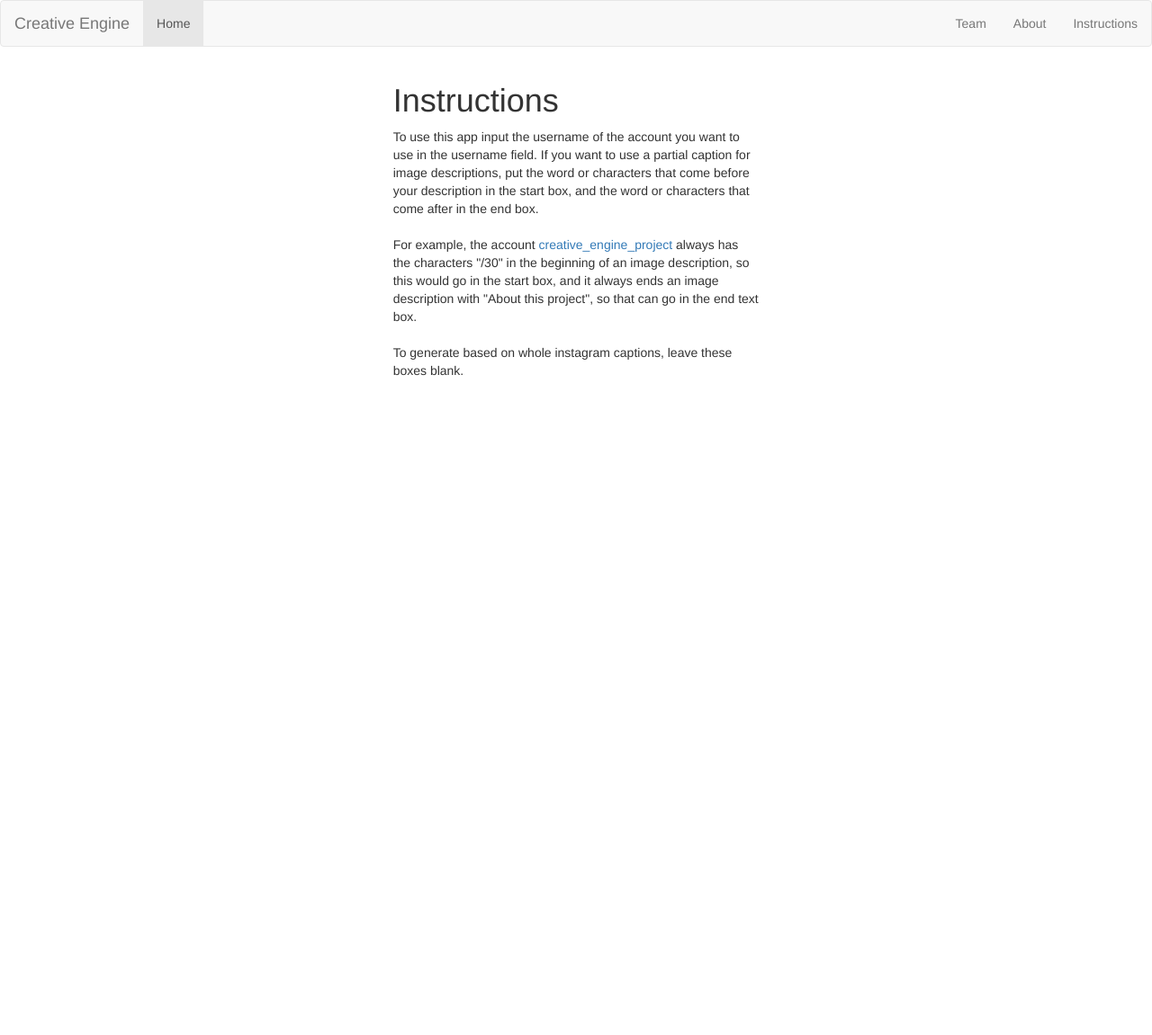
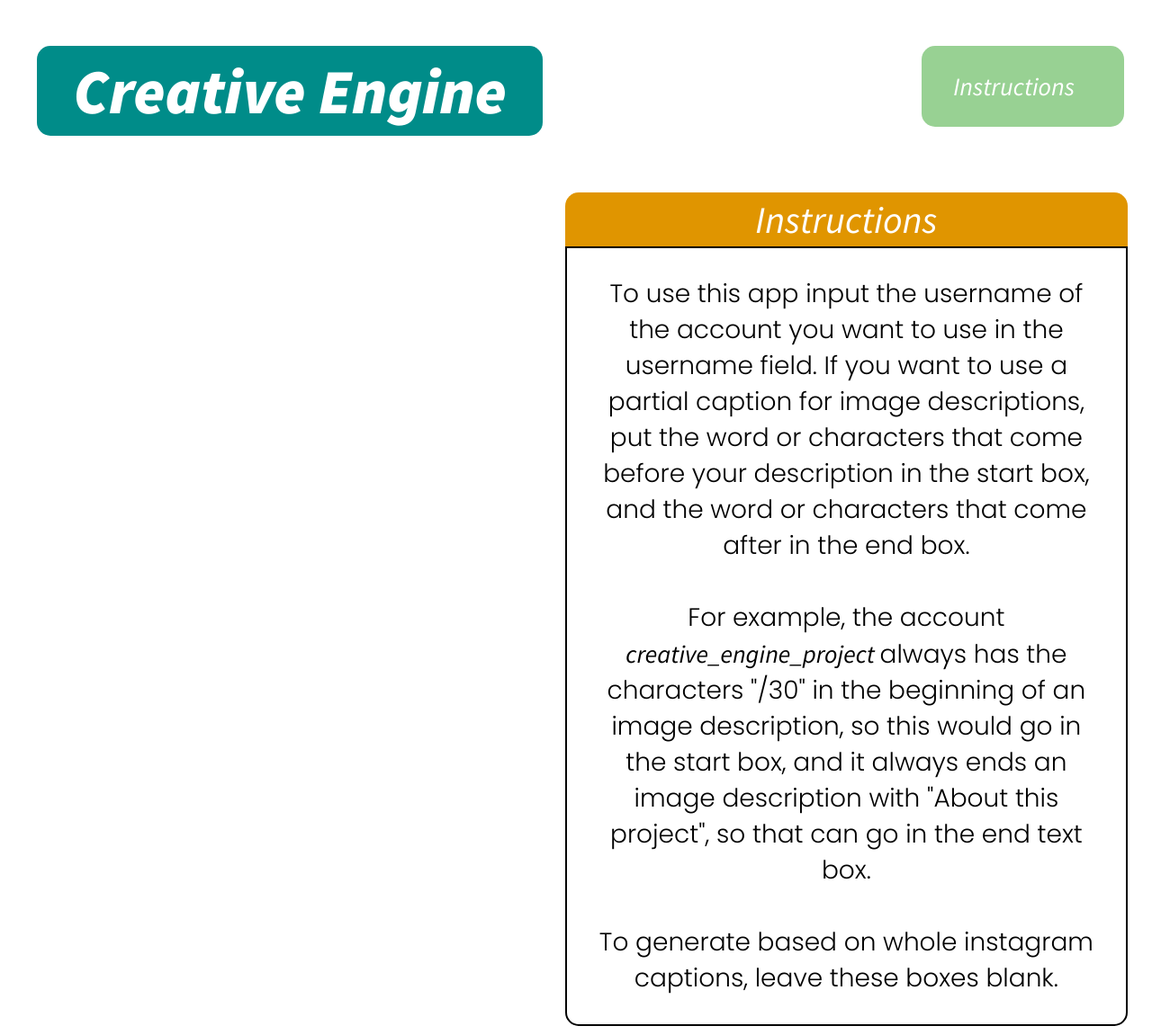
Before and after one commit to darthbeep/creative-engine, a Flask app: page /instructions in a window 1280 px wide. Shown: the whole page at 90% size. Before the commit the page ends 418 px from the top, so only its background shows below. Run offline with Flask 2, Linux system fonts and the light colour scheme; some libraries are stand-ins or nearby versions.

Commit message:
Made it pretty

```diff
--- a/app.py
+++ b/app.py
@@ -15,16 +15,16 @@ def submit():
         start = request.form['start']
         end = request.form['end']
     else:
-        return render_template('index.html', caption = "Invalid input")
+        return render_template('index.html', caption = "Invalid input", label = "Error")
     scraper = Scraper(username, start, end)
     text = scraper.text
     try:
         markov = Markov(text)
     except:
-        return render_template('index.html', caption = "Invalid input")
+        return render_template('index.html', caption= "Invalid input", label = "Error")
     text = markov.generate()
     if text == None:
         text = "Needs more input"
-    return render_template('index.html', caption = text)
+    return render_template('index.html', label = "Generated Caption:", caption = text)
 if __name__ == '__main__':
   app.run(host='127.0.0.1', port=8000, debug=True)
--- /dev/null
+++ b/static/styles/main.css
@@ -0,0 +1,144 @@
+/* main.css */
+body {
+ background-color: #FFFFFF;
+ color: #FFFFFF;
+}
+h1 {
+ color: #FFFF33;
+ text-align: center;
+ font: italic 200% fantasy;
+}
+p {
+ text-align: right;
+}
+
+label {
+  background-color: #E09500;
+  color: #FFFFFF;
+  font-size: 20px;
+  font-family: 'Poppins', sans-serif;
+  padding-top: 20px;
+  padding-bottom: 20px;
+  padding-left: 10px;
+  padding-right: 10px;
+  margin-top: 50px;
+  border-top-left-radius:15px;
+  border-top-right-radius:15px;
+  width: 100%;
+}
+
+button {
+  background-color: #D72638;
+  font-size: 300%;
+  font-family: 'Source Sans Pro', sans-serif;
+  color: #FFFFFF;
+  border-radius: 20px;
+  margin-top: 30px;
+  padding-left: 25px;
+  padding-right: 25px;
+  padding-top: 15px;
+  padding-bottom: 15px;
+}
+
+input[type=text] {
+  padding: 30px;
+  padding-right: 30px;
+  font-size: 30px;
+}
+
+nav.navbar{
+  background-color: #FFFFFF;
+  padding:40px;
+  height: 100px;
+  width: 100%;
+}
+
+.navbar-brand{
+  background-color: #008C89;
+  color: #FFFFFF;
+  font-size: 500%;
+  font-family: 'Source Sans Pro', sans-serif;
+  font-weight: bold;
+
+  padding: 40px;
+  margin: 10px;
+  height: 100%;
+  border-radius: 15px;
+}
+.navbar-brand:hover{
+  background-color: #008C89 !important;
+  color: #FFFFFF;
+  font-size: 500%;
+  font-family: 'Source Sans Pro', sans-serif;
+  font-weight: bold;
+  padding: 40px;
+  margin: 10px;
+  height: 100%;
+  border-radius: 15px;
+}
+
+
+li{
+  color: #FFFFFF;
+  background-color: #98D193;
+  padding: 20px;
+  margin: 10px;
+  height: 100%;
+  border-radius: 15px;
+  font-size: 200%;
+  width: 100%;
+}
+li:hover{
+  color: #FFFFFF;
+  background-color: #98D193;
+  padding: 20px;
+  margin: 10px;
+  height: 100%;
+  border-radius: 15px;
+  font-size: 200%;
+  width: 100%;
+}
+a{
+  color: inherit;
+  font-family: 'Source Sans Pro', sans-serif;
+
+}
+a:hover{
+  background-color:inherit !important;
+  color:inherit !important;
+}
+
+p.title{
+  background-color: #E09500;
+  color: #FFFFFF;
+  margin-top: 10%;
+  margin-bottom: 0%;
+  padding: 0%;
+  text-align: center;
+  font-family: 'Source Sans Pro', sans-serif;
+  font-style: normal;
+  font-size: 300%;
+  width: 100%;
+  align: center;
+  border-top-left-radius:15px;
+  border-top-right-radius:15px;
+  border-bottom-left-radius:0px;
+  border-bottom-right-radius:0px;
+  border: 0px;
+
+}
+p{
+  color: #000000;
+  padding-top: 5%;
+  padding-bottom: 5%;
+  text-align: center;
+  font-family: 'Poppins', sans-serif;
+  font-size: 200%;
+  width: 100%;
+  align: center;
+  padding-left: 5%;
+  padding-right: 5%;
+  border: 2px solid black;
+  border-bottom-left-radius:15px;
+  border-bottom-right-radius:15px;
+}
--- a/templates/instructions.html
+++ b/templates/instructions.html
@@ -1,33 +1,29 @@
 <!DOCTYPE html>
 <html lang="en" dir="ltr">
   <head>
+    <link href="https://fonts.googleapis.com/css?family=Poppins:300|Rubik+Mono+One|Source+Sans+Pro:400i,900i&display=swap" rel="stylesheet">
     <script src="https://ajax.googleapis.com/ajax/libs/jquery/3.4.1/jquery.min.js"></script>
     <link rel="stylesheet" href="https://maxcdn.bootstrapcdn.com/bootstrap/3.4.0/css/bootstrap.min.css">
     <script src="https://maxcdn.bootstrapcdn.com/bootstrap/3.4.0/js/bootstrap.min.js"></script>
     <meta charset="utf-8">
+    <link rel="stylesheet" href="static/styles/main.css">
     <title>Creative Engine</title>
   </head>
   <body>
-    <nav class="navbar navbar-default">
+    <nav class="navbar">
       <div class="container-fluid">
         <div class="navbar-header">
           <a class="navbar-brand" href="/">Creative Engine</a>
         </div>
-        <ul class="nav navbar-nav">
-          <li class="active"><a href="/">Home</a></li>
-        </ul>
         <ul class="nav navbar-nav navbar-right">
-          <li><a href="/">Team</a></li>
-          <li><a href="/">About</a></li>
           <li><a href="instructions">Instructions</a></li>
         </ul>
       </div>
     </nav>
 
     <div class="row">
-      <div class="col-sm-4"></div>
-      <div class="col-sm-4">
-        <h1> Instructions </h1>
+      <div class="col-sm-6">
+        <p class="title"> Instructions </p>
         <p> To use this app input the username of the account you want to use in the username field. If you want to use a partial caption for image descriptions, put the word or characters that come before your description in the start box, and the word or characters that come after in the end box.
           <br><br> For example, the account <a href="https://www.instagram.com/creative_engine_project/"> creative_engine_project </a> always has the characters "/30" in the beginning of an image description, so this would go in the start box, and it always ends an image description with "About this project", so that can go in the end text box.
 
```
Also changed, not shown: main.css (added, +16 -0 lines), templates/index.html (+12 -8 lines).
